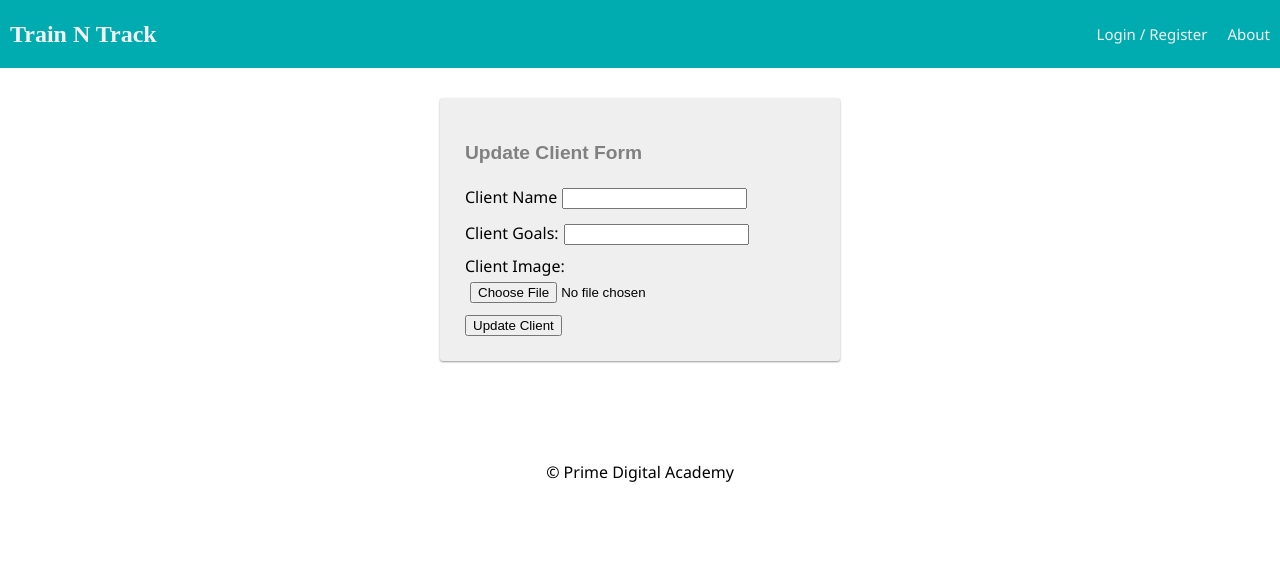
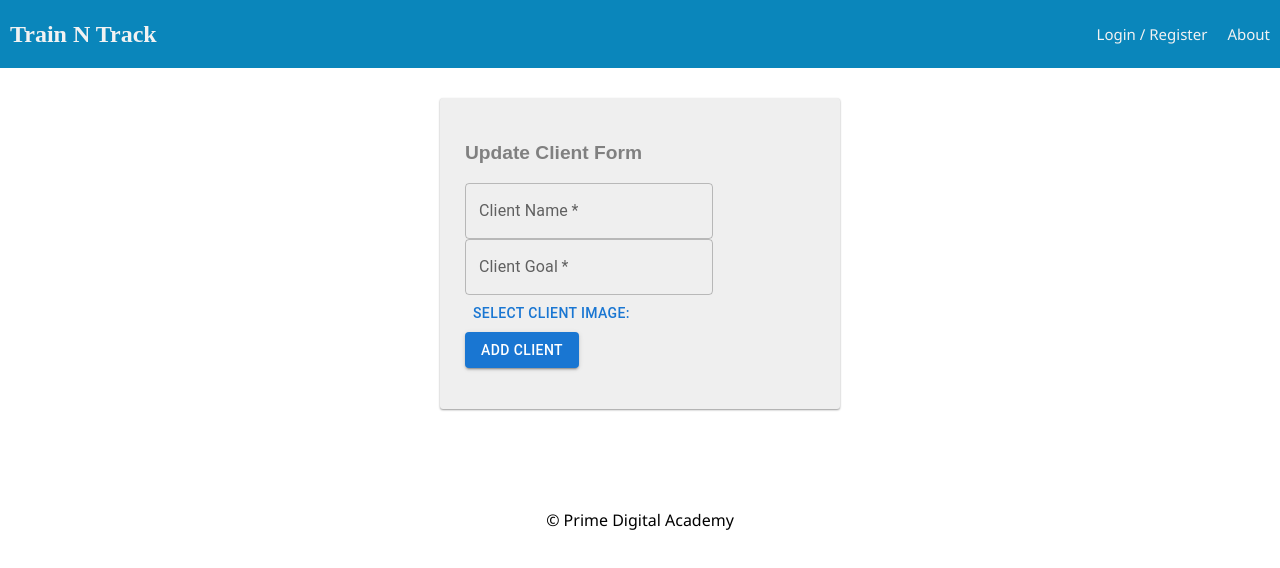
Before and after one commit to Halima100/Train_N_Track_Solo_Project, a React (Create React App) app: page /#/UpdateClientForm/1 in a window 1280 px wide. Shown: the top 568 px of the page. Built offline with nearby package versions, Linux system fonts and the light colour scheme; no server answers.

Commit message:
edited my update client from to dispaly dialog image

```diff
--- a/src/components/AddNewClient/AddNewClient.jsx
+++ b/src/components/AddNewClient/AddNewClient.jsx
@@ -5,7 +5,6 @@ import { useHistory } from 'react-router-dom';
 import Stack from '@mui/material/Stack';
 import Button from '@mui/material/Button';
 import ImageDialog from '../ImagesDialog/ImagesDialog';
-import Box from '@mui/material/Box';
 import TextField from '@mui/material/TextField';
 
 function AddNewClientForm () {
--- a/src/components/AddNewWorkoutForm/AddNewWorkoutForm.jsx
+++ b/src/components/AddNewWorkoutForm/AddNewWorkoutForm.jsx
@@ -2,7 +2,9 @@ import React, { useState, useEffect } from 'react';
 import './AddNewWorkoutForm.css'
 import {useDispatch, useSelector} from 'react-redux';
 import { useHistory, useParams } from 'react-router-dom';
-
+import Stack from '@mui/material/Stack';
+import Button from '@mui/material/Button';
+import TextField from '@mui/material/TextField';
 
 function AddNewWorkoutForm () {
 
@@ -51,8 +53,8 @@ setWorkoutComment('');
          <form className="formPanel" onSubmit={addNewWorkout}>
                 <h3>Add Workout</h3>
                 <div>
-             Date:
-          <input
+
+            <TextField id="outlined-basic" label="Date" variant="outlined"
             type="text"
             name="Date"
             value={workout.workoutDate}
@@ -62,8 +64,8 @@ setWorkoutComment('');
          </div>
 
          <div>
-             Workout:
-          <input
+
+            <TextField id="outlined-basic" label="Workout" variant="outlined"
             type="text"
             name="workout"
             value={workout.workouts}
@@ -73,8 +75,8 @@ setWorkoutComment('');
          </div>
 
          <div>
-             Sets:
-          <input
+
+            <TextField id="outlined-basic" label="Sets" variant="outlined"
             type="text"
             name="sets"
             value={workout.workoutSets}
@@ -83,8 +85,8 @@ setWorkoutComment('');
           />
          </div>
          <div>
-             Repetition:
-          <input
+
+            <TextField id="outlined-basic" label="Repetition" variant="outlined"
             type="text"
             name="Repetition"
             value={workout.workoutRepetition}
@@ -93,8 +95,8 @@ setWorkoutComment('');
           />
          </div>
          <div>
-             Weight:
-          <input
+
+            <TextField id="outlined-basic" label="Weight" variant="outlined"
             type="text"
             name="Weight"
             value={workout.workoutWeight}
@@ -103,8 +105,8 @@ setWorkoutComment('');
           />
          </div>
          <div>
-             Comment:
-          <input
+
+            <TextField id="outlined-basic" label="Comment" variant="outlined"
             type="text"
             name="Comment"
             value={workout.workoutComment}
@@ -112,9 +114,9 @@ setWorkoutComment('');
             onChange={(event) => setWorkoutComment(event.target.value)}
           />
          </div>
-
-      <button type="submit">Add Workout</button>
-
+         <Stack direction="row" spacing={2} sx={{ marginBottom: '1rem' }}>
+      <Button variant="contained" type="submit">Add Workout</Button>
+      </Stack>
          </form>
 
         </div>
--- a/src/components/Nav/Nav.css
+++ b/src/components/Nav/Nav.css
@@ -5,7 +5,7 @@
   align-items: center;
 
   margin: 0 0 30px;
-  background-color: #00acb0;
+  background-color: #0a86bb;;
   overflow: hidden;
 }
 
@@ -24,7 +24,7 @@
 .navLink {
   display: inline-block;
   color: #f2f2f2;
-  background-color: #00acb0;
+  background-color: #0a86bb;
   text-align: center;
   padding: 24px 10px;
   text-decoration: none;
@@ -38,5 +38,7 @@
 }
 
 .navLink:hover {
-  background-color: #008183;
+  background-color: #808080;
 }
+
+/* #00acb0; */
--- a/src/components/UpdateClientForm/UpdateClientForm.jsx
+++ b/src/components/UpdateClientForm/UpdateClientForm.jsx
@@ -2,13 +2,19 @@ import React, { useState, useEffect } from 'react';
 import './UpdateClientForm.css'
 import {useDispatch, useSelector} from 'react-redux';
 import { useHistory, useParams } from 'react-router-dom';
+import Stack from '@mui/material/Stack';
+import Button from '@mui/material/Button';
+import ImageDialog from '../ImagesDialog/ImagesDialog';
+import TextField from '@mui/material/TextField';
 
 function editClientForm (){
     const dispatch = useDispatch();
     const clients = useSelector((store) => store.client);
     const [clientName, setClientName] = useState("");
     const [clientGoal, setClientGoal] = useState("");
+    const [clientUrl, setClientUrl] = useState(null);
     const [clientImage, setClientImage] = useState("");
+    const [openDialog, setOpenDialog] = useState(false);
     const history = useHistory();
     const {id} = useParams();
 
@@ -21,11 +27,22 @@ function editClientForm (){
                 id: id,
                 client_name: clientName,
                 client_goals: clientGoal,
-                client_image: clientImage
+                client_image: clientUrl
             }
         })
         history.push('/ClientProfilePage')
     }
+    const handleClose = () => {
+        setOpenDialog(false);
+      };
+
+      dispatch({
+        type: 'FETCH_IMAGE',
+
+    })
+    const handleClientImage = (image) => {
+        setClientUrl(image.client_image);
+      };
 
     return (
         <div>
@@ -33,8 +50,8 @@ function editClientForm (){
          <form className="formPanel" onSubmit={updateClient}>
                 <h3>Update Client Form</h3>
             <div>
-              Client Name
-          <input
+
+        <TextField id="outlined-basic" label="Client Name" variant="outlined"
             type="text"
             name="clientname"
             value={clients.clientName}
@@ -44,8 +61,8 @@ function editClientForm (){
          </div>
 
         <div>
-            Client Goals:
-          <input
+
+            <TextField id="outlined-basic" label="Client Goal" variant="outlined"
             type="text"
             name="clientGoals"
             value={clients.clientGoal}
@@ -55,18 +72,17 @@ function editClientForm (){
          </div>
 
          <div>
-            Client Image:
-          <input
-            type="file"
-            name="clientImage"
-            value={clients.clientImage}
-            required
-            onChange={(event) => setClientImage(event.target.value)}
-          />
+
+            {clientUrl && <img src={clientUrl} className="client-image" />}
+          <Button
+          onClick={()=> setOpenDialog(true)}
+          >  Select Client Image:</Button>
+          <ImageDialog open={openDialog} onClose={handleClose}  onClientImage={handleClientImage}/>
           </div>
 
-      <button type="submit">Update Client</button>
-
+          <Stack direction="row" spacing={2} sx={{ marginBottom: '1rem' }}>
+      <Button variant="contained" type="submit">Add Client</Button>
+   </Stack>
          </form>
 
         </div>
--- a/src/components/UpdateWorkoutForm/UpdateWorkoutForm.jsx
+++ b/src/components/UpdateWorkoutForm/UpdateWorkoutForm.jsx
@@ -2,6 +2,10 @@ import React, { useState, useEffect } from 'react';
 import './UpdateWorkoutForm.css'
 import {useDispatch, useSelector} from 'react-redux';
 import { useHistory, useParams } from 'react-router-dom';
+import Stack from '@mui/material/Stack';
+import Button from '@mui/material/Button';
+import ImageDialog from '../ImagesDialog/ImagesDialog';
+import TextField from '@mui/material/TextField';
 
 function editWorkoutForm() {
     const dispatch = useDispatch();
@@ -43,8 +47,8 @@ function editWorkoutForm() {
          <form className="formPanel" onSubmit={updateWorkout}>
                 <h3>Update Workout Form</h3>
             <div>
-             Date:
-          <input
+
+            <TextField id="outlined-basic" label="Date" variant="outlined"
             type="text"
             name="Date"
             value={workout.workoutDate}
@@ -54,8 +58,8 @@ function editWorkoutForm() {
          </div>
 
          <div>
-             Workout:
-          <input
+
+         <TextField id="outlined-basic" label="Workout" variant="outlined"
             type="text"
             name="workout"
             value={workout.workouts}
@@ -65,8 +69,8 @@ function editWorkoutForm() {
          </div>
 
          <div>
-             Sets:
-          <input
+
+         <TextField id="outlined-basic" label="Sets" variant="outlined"
             type="text"
             name="sets"
             value={workout.workoutSets}
@@ -75,8 +79,8 @@ function editWorkoutForm() {
           />
          </div>
          <div>
-             Repetition:
-          <input
+
+            <TextField id="outlined-basic" label="Repetition" variant="outlined"
             type="text"
             name="Repetition"
             value={workout.workoutRepetition}
@@ -85,8 +89,8 @@ function editWorkoutForm() {
           />
          </div>
          <div>
-             Weight:
-          <input
+
+             <TextField id="outlined-basic" label="Weight" variant="outlined"
             type="text"
             name="Weight"
             value={workout.workoutWeight}
@@ -95,8 +99,8 @@ function editWorkoutForm() {
           />
          </div>
          <div>
-             Comment:
-          <input
+
+        <TextField id="outlined-basic" label="Comment" variant="outlined"
             type="text"
             name="Comment"
             value={workout.workoutComment}
@@ -104,9 +108,9 @@ function editWorkoutForm() {
             onChange={(event) => setWorkoutComment(event.target.value)}
           />
          </div>
-
-      <button type="submit">Update Workout</button>
-
+         <Stack direction="row" spacing={2} sx={{ marginBottom: '1rem' }}>
+      <Button variant="contained" type="submit">Update Workout</Button>
+      </Stack>
          </form>
 
         </div>
```
